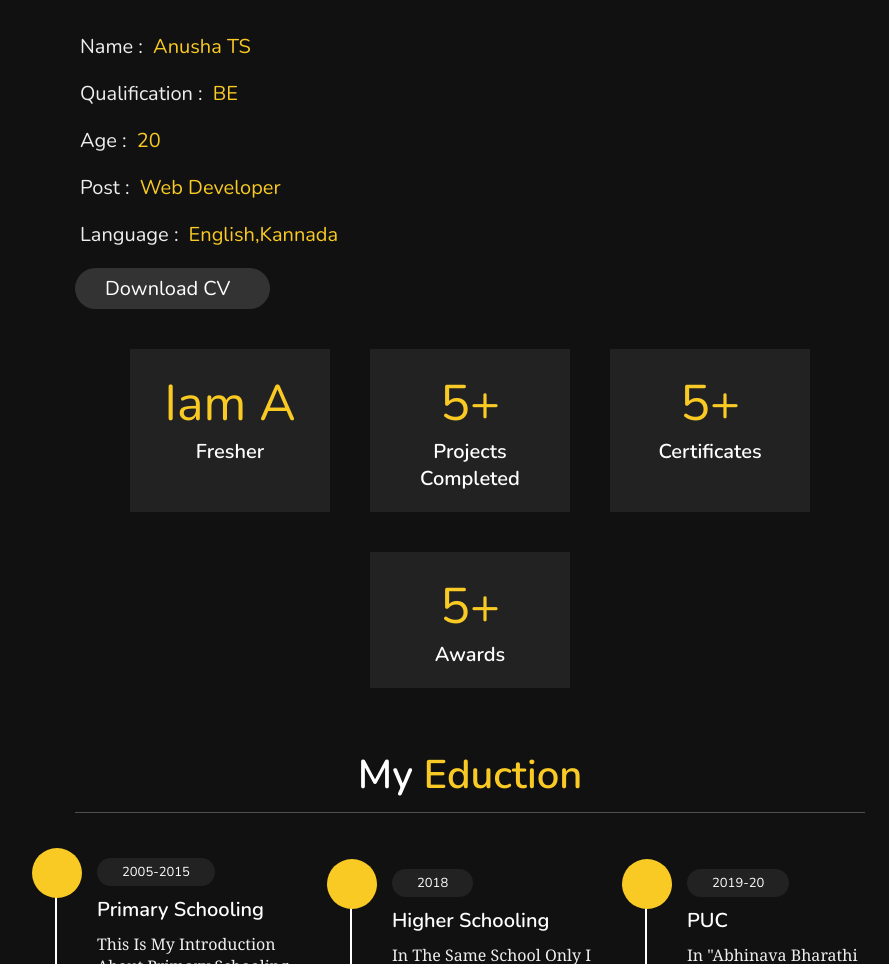
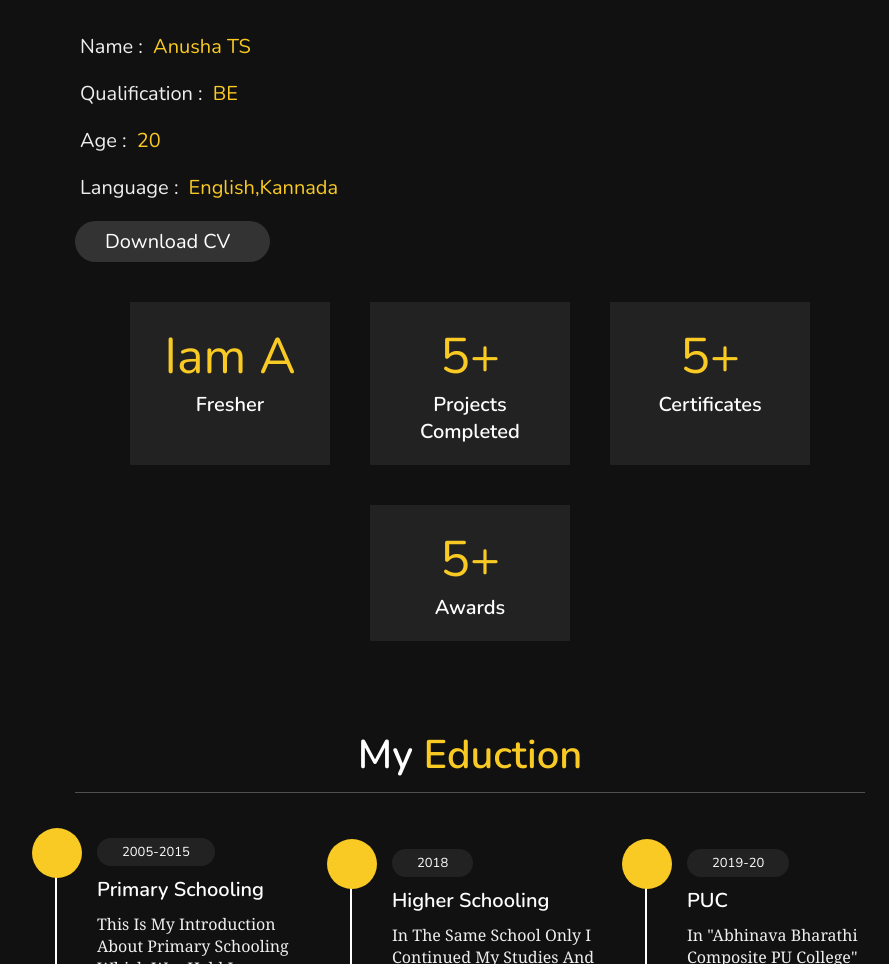
Before and after one commit to Anusha-ts-2002/Portfolio, a plain HTML site: page index.html in a window 1280 px wide. Shown: the part 892-1856 px from the top of the page, without its empty margins (345-1234 px from the left). Drawn offline with nearby package versions, Linux system fonts and the light colour scheme.

Commit message:
Update index.html

```diff
--- a/index.html
+++ b/index.html
@@ -49,7 +49,6 @@
         <h3> <span>name :</span> Anusha TS</h3>
         <h3> <span>qualification :</span> BE</h3>
         <h3> <span>age :</span> 20</h3>
-        <h3> <span>post :</span> Web developer</h3>
         <h3> <span>Language :</span> English,Kannada</h3>
         <a href="#"><button class="btn">download CV <i class="fas.fa-download"></i> </button></a>
     </div>
```
